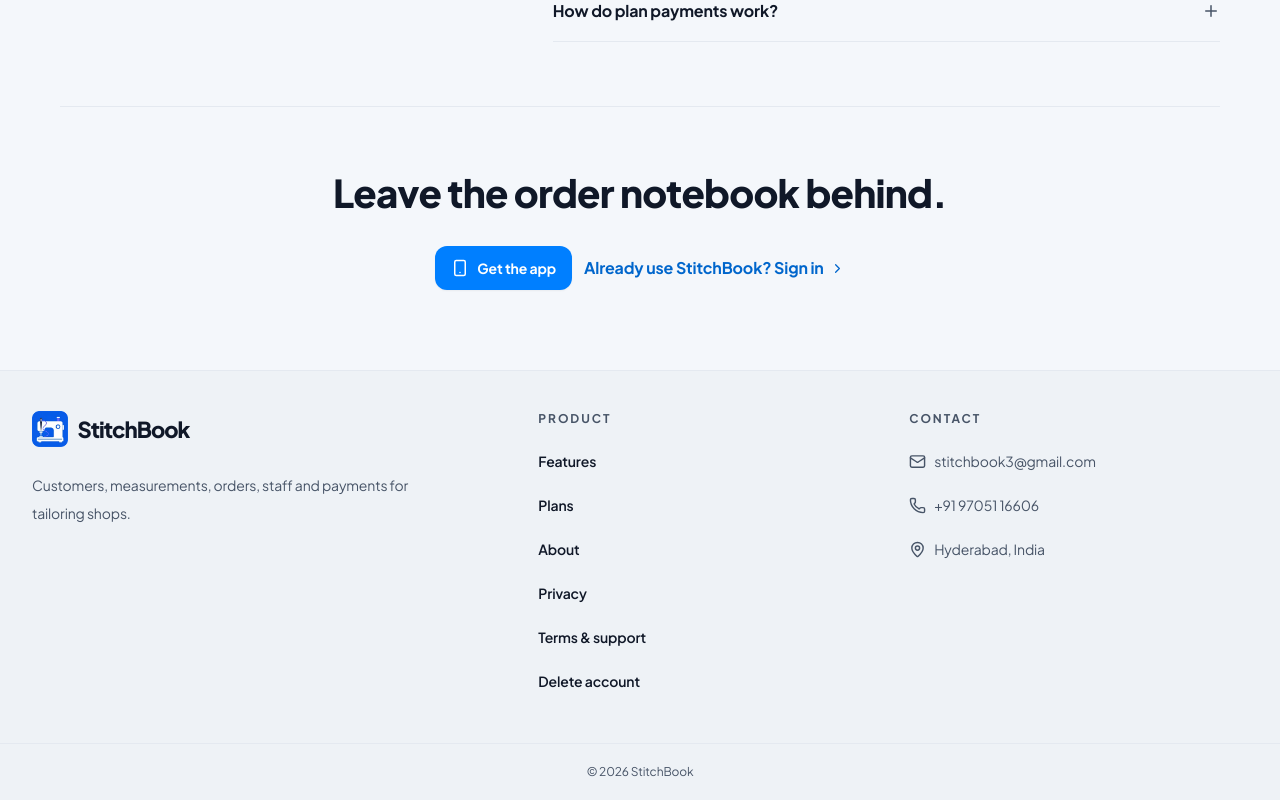
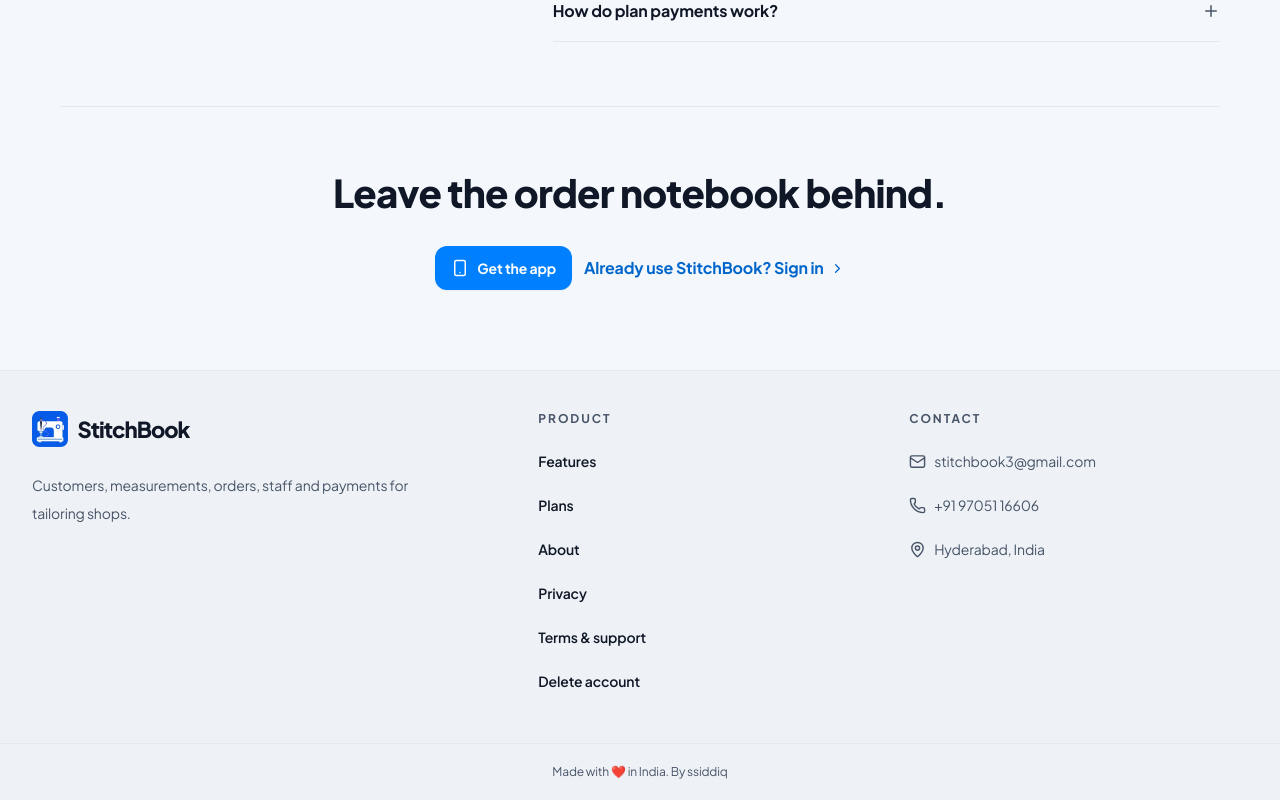
Before and after one commit to Siddiq3/StitchBook-Web, a React (Vite) app: page / in a window 1280 px wide. Shown: the part 3599-4399 px from the top of the page. Built offline with nearby package versions, Linux system fonts and the light colour scheme; no server answers.

Commit message:
Update footer credit

```diff
--- a/src/components/Footer.jsx
+++ b/src/components/Footer.jsx
@@ -30,7 +30,7 @@
           </div>
         </div>
       </div>
-      <div className="border-t border-border px-4 py-5 text-center text-xs text-muted">© {new Date().getFullYear()} StitchBook</div>
+      <div className="border-t border-border px-4 py-5 text-center text-xs text-muted">Made with ❤️ in India. By ssiddiq</div>
     </footer>
   );
 }
```
